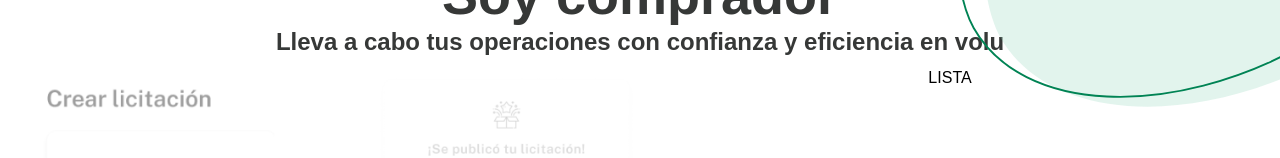
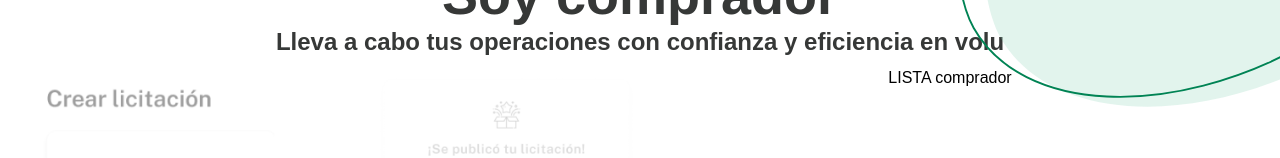
Before and after one commit to saulwolfdev/volu-landing-page, a React (Create React App) app: page / in a window 1280 px wide. Shown: the part 447-605 px from the top of the page. Built offline with nearby package versions, Linux system fonts and the light colour scheme.

Commit message:
version estable

```diff
--- a/src/components/common/Clients.js
+++ b/src/components/common/Clients.js
@@ -146,7 +146,7 @@ export const Clients = () => {
         <ContaninerClientSupplier>
           <ContainerClientsImage src={ImageSupplier} />
           <ContainerClientsFeatures>
-            <li>LISTA</li>
+            <li>LISTA comprador</li>
           </ContainerClientsFeatures>
         </ContaninerClientSupplier>
       </ContaninerClientTabs>
```
